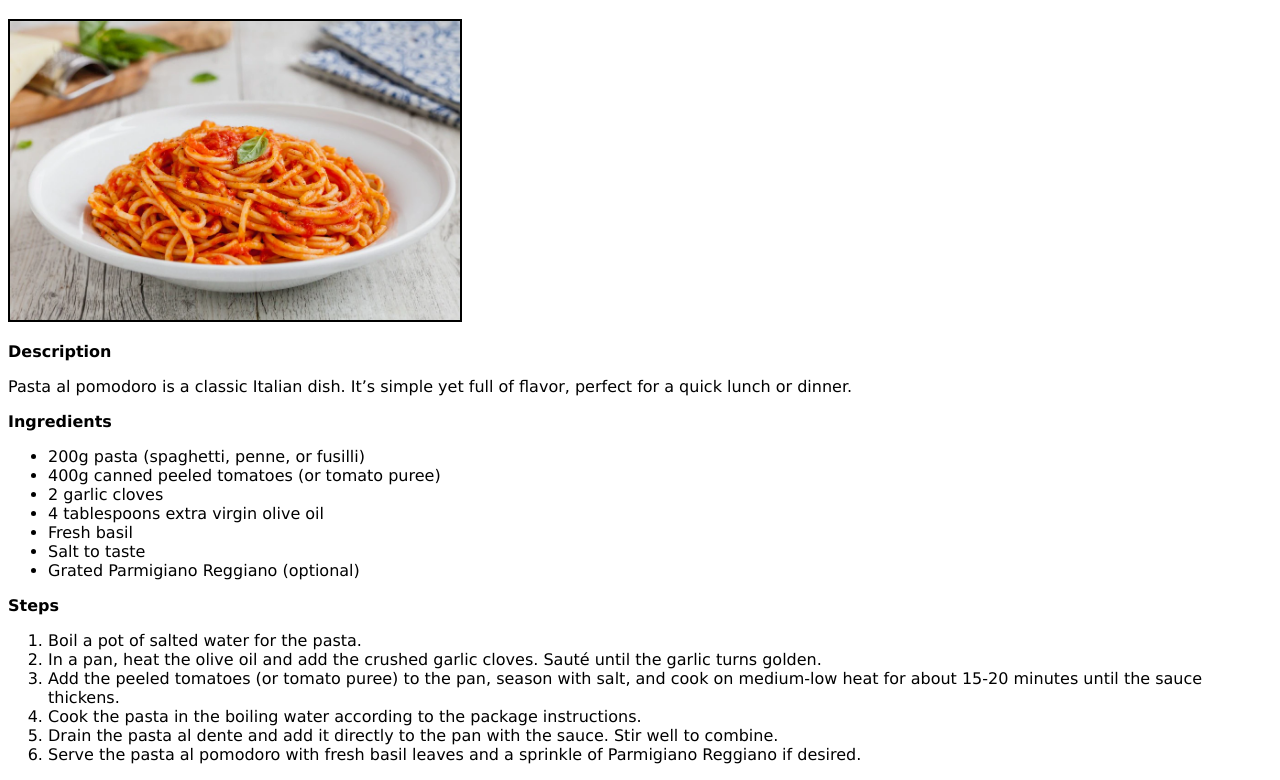
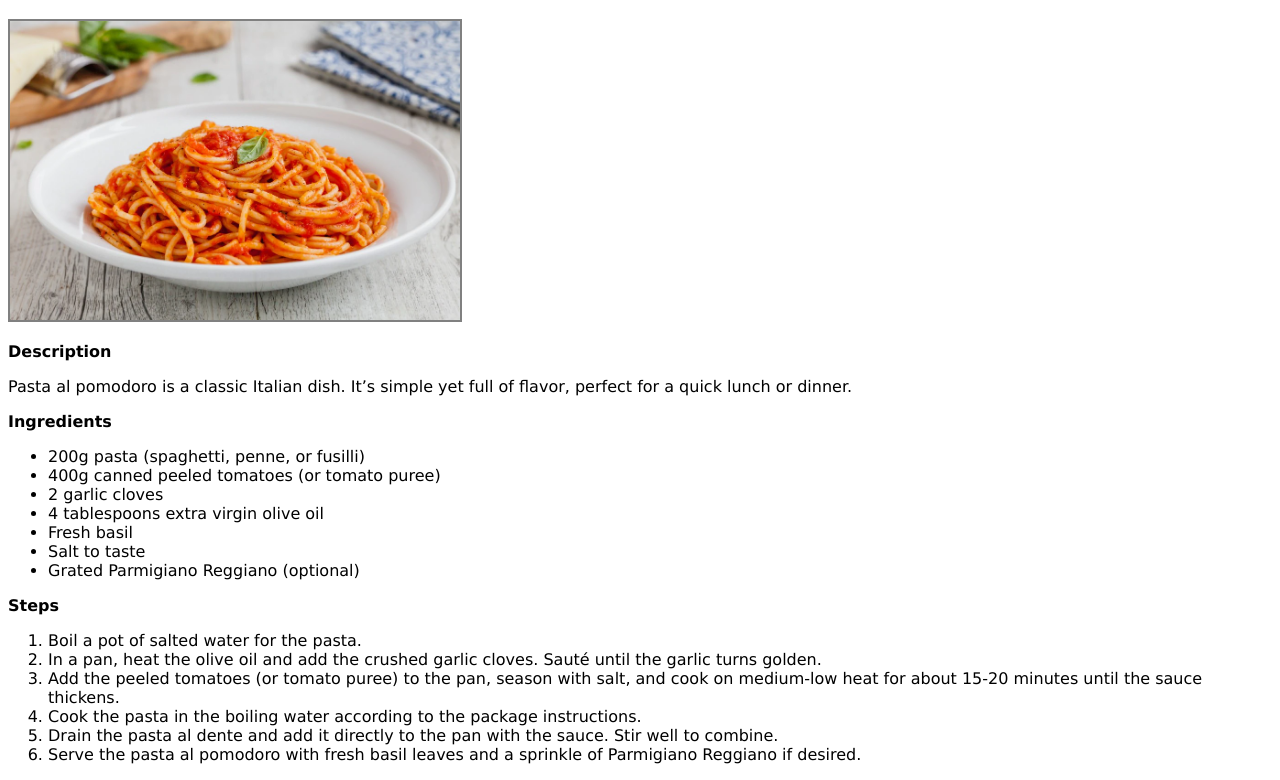
Before and after one commit to DEsteTommaso/odin-recipes, a plain HTML site: page recipes/pasta.html in a window 1280 px wide. Shown: the part 62-842 px from the top of the page. Drawn offline with Linux system fonts and the light colour scheme.

Commit message:
add little change color

```diff
--- a/files/recipes.css
+++ b/files/recipes.css
@@ -5,5 +5,5 @@
 img {
     width: 450px;
     /*border-style: solid;*/
-    border: 2px solid black;
+    border: 2px solid gray;
 }
```
